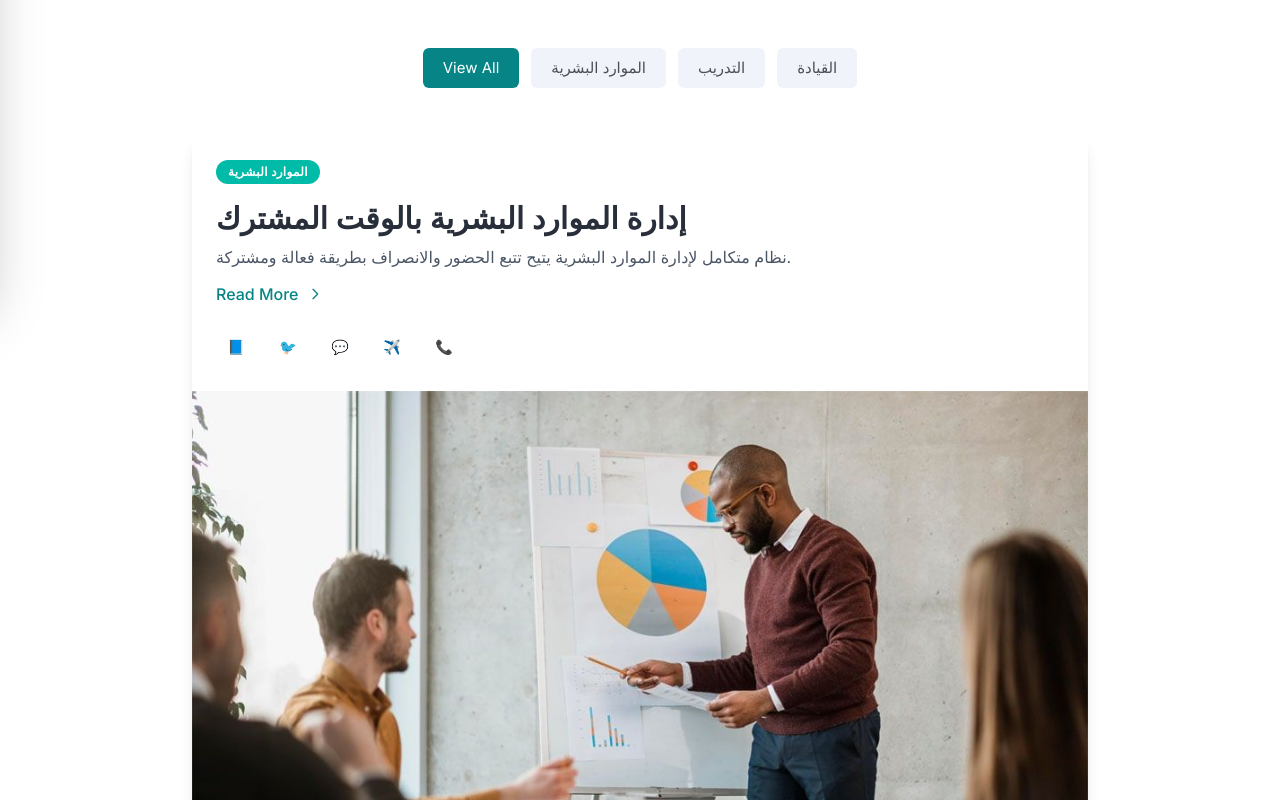
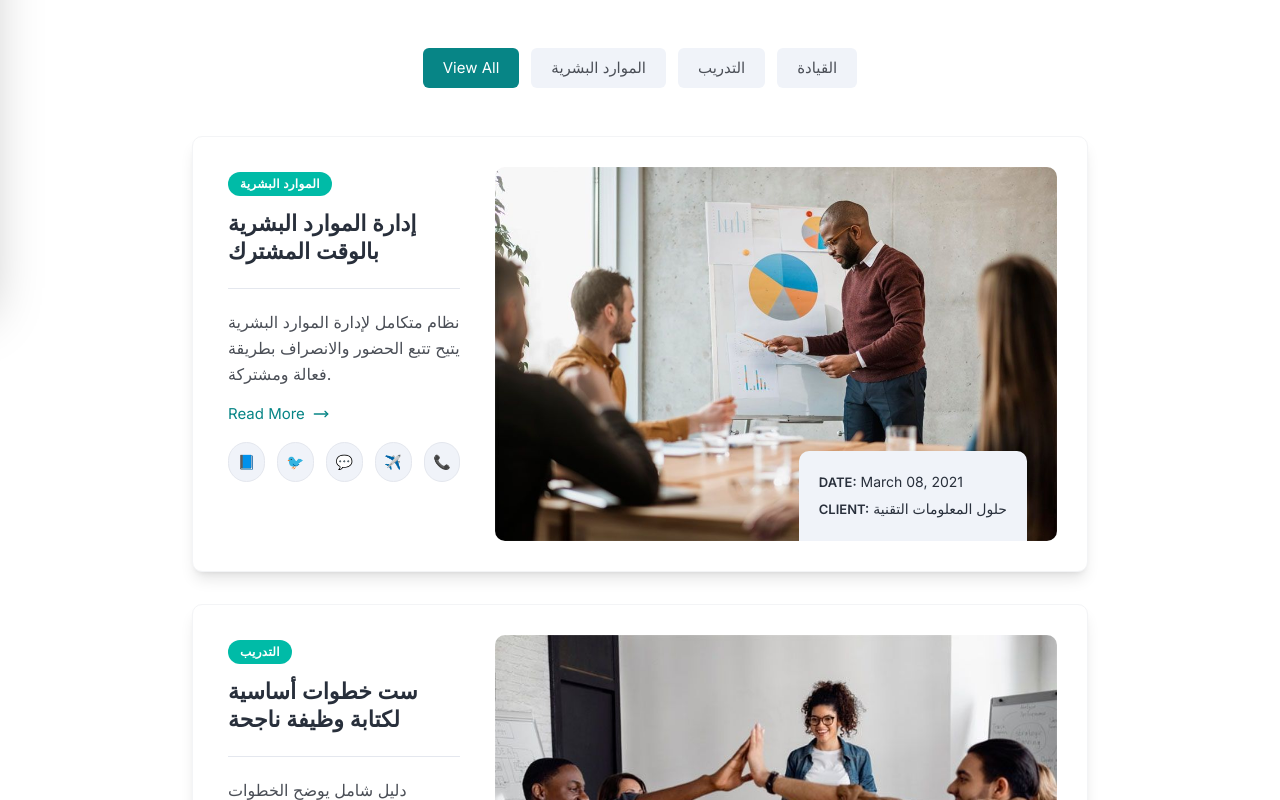
Before and after one commit to AbdoAssall/website-services, a React (Vite) app: page /projects in a window 1280 px wide. Shown: the part 500-1300 px from the top of the page. Built offline with nearby package versions, Linux system fonts and the light colour scheme.

Commit message:
feat: refactor PageHeader component and update import path in Projects page; enhance ProjectCard with RTL support and improved layout

```diff
--- a/src/components/projects/ProjectCard.jsx
+++ b/src/components/projects/ProjectCard.jsx
@@ -1,5 +1,8 @@
+// @ts-nocheck
 import PropTypes from 'prop-types';
 import { useLanguage } from '../../contexts/LanguageContext';
+import { Link } from 'react-router-dom';
+import { MoveRight } from 'lucide-react';
 
 const ProjectCard = ({
     category = '',
@@ -10,7 +13,7 @@ const ProjectCard = ({
     client = '',
     readMoreLink = "#"
 }) => {
-    const { t } = useLanguage();
+    const { t, isRTL } = useLanguage();
     const socialIcons = [
         { name: 'Facebook', icon: '📘', href: '#' },
         { name: 'Twitter', icon: '🐦', href: '#' },
@@ -20,49 +23,49 @@ const ProjectCard = ({
     ];
 
     return (
-        <article className="bg-white rounded-lg shadow-lg overflow-hidden mb-8 hover:shadow-xl transition-shadow duration-300">
+        <article className={`group bg-white ${isRTL ? ' pl-7.5 pr-7.5 lg:pr-0' : 'pr-7.5 pl-7.5 lg:pl-0'} py-7.5 rounded-[0.625rem] shadow-lg border border-gray-100 overflow-hidden mb-8 hover:shadow-xl transition-shadow duration-300`}>
+            <div className="flex flex-col lg:flex-row">
+                <div className="flex flex-col lg:px-[2.188rem] lg:py-[0.313rem] lg:w-7/20">
                     {/* Category Tag */}
-            <div className="p-6 pb-4">
+                    <div className="pb-4">
                         <span className="inline-block bg-teal-500 text-white text-xs font-semibold px-3 py-1 rounded-full uppercase tracking-wide">
                             {category}
                         </span>
                     </div>
 
                     {/* Content */}
-            <div className="px-6 pb-6">
+                    <div className="">
                         {/* Title */}
-                <h2 className="text-2xl md:text-3xl font-bold text-gray-800 mb-4 leading-tight">
+                        <h2 className={`text-xl md:text-[1.375rem] font-bold text-primary-two !mb-5 pb-5 border-b border-border-dark-one ${isRTL ? '!leading-9' : '!leading-7'}`}>
+                            <Link
+                                to={readMoreLink}
+                                className='!m-0 !p-0'
+                            >
                                 {title}
+                            </Link>
                         </h2>
 
                         {/* Description */}
-                <p className="text-gray-600 mb-6 leading-relaxed">
+                        <p className="text-dark-one text-base mb-6 leading-relaxed font-inter !font-normal">
                             {description}
                         </p>
 
                         {/* Read More Link */}
-                <a
-                    href={readMoreLink}
-                    className="inline-flex items-center text-teal-500 hover:text-teal-600 font-medium transition-colors duration-200"
+                        <Link
+                            to={readMoreLink}
+                            className="inline-flex items-center !text-[0.938rem] leading-6 text-primary-one hover:!text-primary-one/85 transition-colors duration-300"
                         >
                             {t('projects.readMore')}
-                    <svg
-                        className="ml-2 w-4 h-4"
-                        fill="none"
-                        stroke="currentColor"
-                        viewBox="0 0 24 24"
-                    >
-                        <path strokeLinecap="round" strokeLinejoin="round" strokeWidth={2} d="M9 5l7 7-7 7" />
-                    </svg>
-                </a>
+                            <MoveRight className={`w-4 h-4 ${isRTL ? 'rotate-180 mr-2' : 'ml-2'}`} />
+                        </Link>
 
                         {/* Social Icons */}
-                <div className="flex space-x-3 mt-6">
+                        <div className="flex space-x-3 mt-4">
                             {socialIcons.map((social, index) => (
                                 <a
                                     key={index}
                                     href={social.href}
-                            className="w-10 h-10 bg-gray-100 hover:bg-teal-500 hover:text-white rounded-full flex items-center justify-center transition-all duration-200"
+                                    className="w-10 h-10 !bg-primary-three !text-dark-one hover:!bg-primary-one/85 hover:!text-white rounded-full flex items-center justify-center border border-border-dark-one transition-all duration-500"
                                     title={social.name}
                                 >
                                     <span className="text-sm">{social.icon}</span>
@@ -70,23 +73,30 @@ const ProjectCard = ({
                             ))}
                         </div>
                     </div>
+                </div>
 
                 {/* Image with Overlay Info */}
-            <div className="relative">
+                <div className="relative overflow-hidden">
                     <img
                         src={image}
                         alt={title}
-                    className="w-full h-64 md:h-80 object-cover"
+                        className="w-full h-87.5 lg:!h-full object-cover rounded-[0.625rem]"
                     />
 
-                {/* Date and Client Overlay */}
-                <div className="absolute bottom-4 right-4 bg-white rounded-lg p-4 shadow-lg">
-                    <div className="text-sm text-gray-600 mb-1">
-                        <span className="font-semibold uppercase">{t('projects.date')}:</span> {date}
+                    {/* Date and Client */}
+                    <div className="absolute bottom-0 right-7.5 z-2 bg-primary-three rounded-t-[0.625rem] p-5">
+                        <div className="text-sm font-normal text-primary-two mb-1 leading-relaxed">
+                            <span className="!text-[0.813rem] font-semibold uppercase">{t('projects.date')}:</span> {date}
                         </div>
-                    <div className="text-sm text-gray-600">
-                        <span className="font-semibold uppercase">{t('projects.client')}:</span> {client}
+                        <div className="text-sm font-normal text-primary-two leading-relaxed">
+                            <span className="!text-[0.813rem] font-semibold uppercase">{t('projects.client')}:</span> {client}
                         </div>
+                    </div>
+
+                    {/* Hover Overlay - Animates from bottom */}
+                    <div
+                        className="absolute inset-0 bg-primary-one opacity-0 rounded-[0.625rem] transform translate-y-full group-hover:translate-y-0 group-hover:opacity-80 transition-all duration-500 ease-in-out"
+                    ></div>
                 </div>
             </div>
         </article>
--- a/src/pages/Projects.jsx
+++ b/src/pages/Projects.jsx
@@ -2,7 +2,7 @@
 import { useState, useEffect } from "react";
 import { PageLayout } from "../layouts/PageLayout";
 import MetaTags from "../components/MetaTags";
-import PageHeader from "../components/projects/PageHeader";
+import PageHeader from "../components/UI/PageHeader";
 import ProjectsTabs from "../components/projects/ProjectsTabs";
 import { useLanguage } from "../contexts/LanguageContext";
 import { Loading2 } from "../components/elements/Loading2";
```
Also changed, not shown: src/components/UI/PageHeader.jsx (renamed from src/components/projects/PageHeader.jsx). Lines whose indentation alone changed are shown as unchanged.
